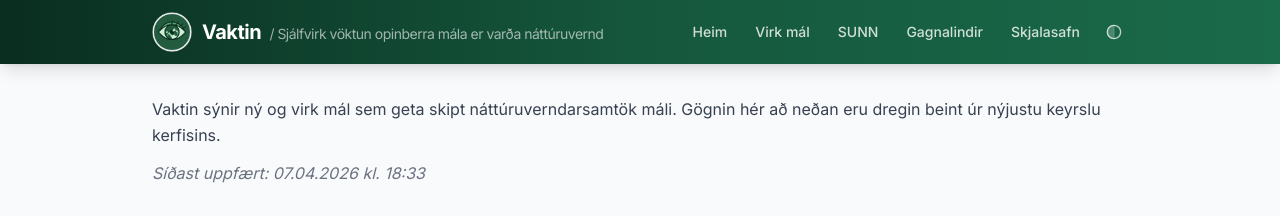
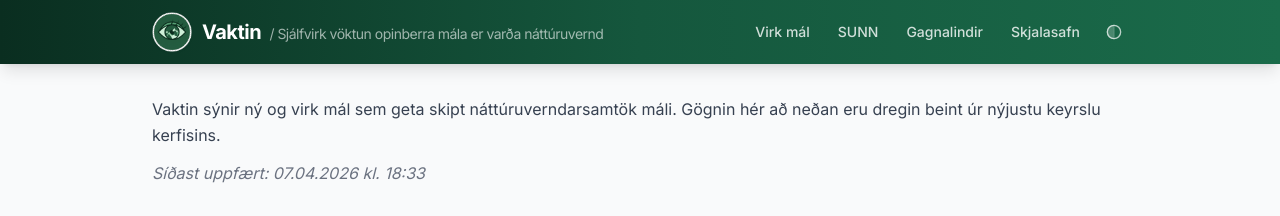
Before and after one commit to sunnuhvoll/vaktin, a Jekyll site: the page built from index.md, in a window 1280 px wide. Shown: the top 216 px of the page. Built offline with Jekyll 4.4.1, drawn with Linux system fonts in a browser that asks for light colours; nearby versions of some CDN libraries.

Commit message:
remove Home button

```diff
--- a/_layouts/default.html
+++ b/_layouts/default.html
@@ -80,7 +80,6 @@
         </h1>
       </a>
       <nav class="flex gap-1 overflow-x-auto">
-        <a href="{{ '/' | relative_url }}" class="px-3 py-1.5 text-sm font-medium text-white/80 hover:text-white hover:bg-white/10 rounded-lg transition-all">Heim</a>
         <a href="{{ '/reports/' | relative_url }}" class="px-3 py-1.5 text-sm font-medium text-white/80 hover:text-white hover:bg-white/10 rounded-lg transition-all">Virk mál</a>
         <a href="{{ '/sunn/' | relative_url }}" class="px-3 py-1.5 text-sm font-medium text-white/80 hover:text-white hover:bg-white/10 rounded-lg transition-all">SUNN</a>
         <a href="{{ '/sources' | relative_url }}" class="px-3 py-1.5 text-sm font-medium text-white/80 hover:text-white hover:bg-white/10 rounded-lg transition-all">Gagnalindir</a>
```
Also changed, not shown: 8 other files.
